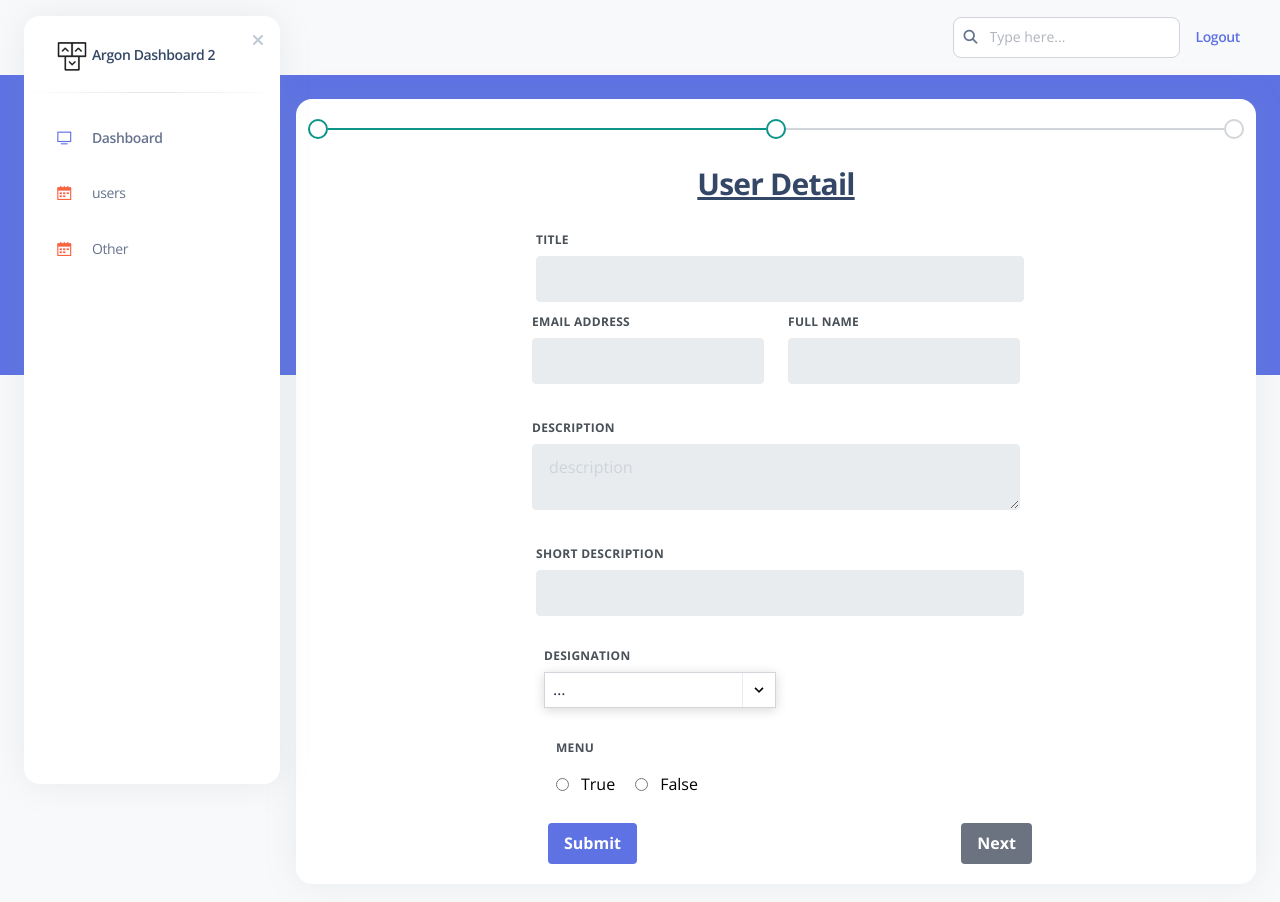
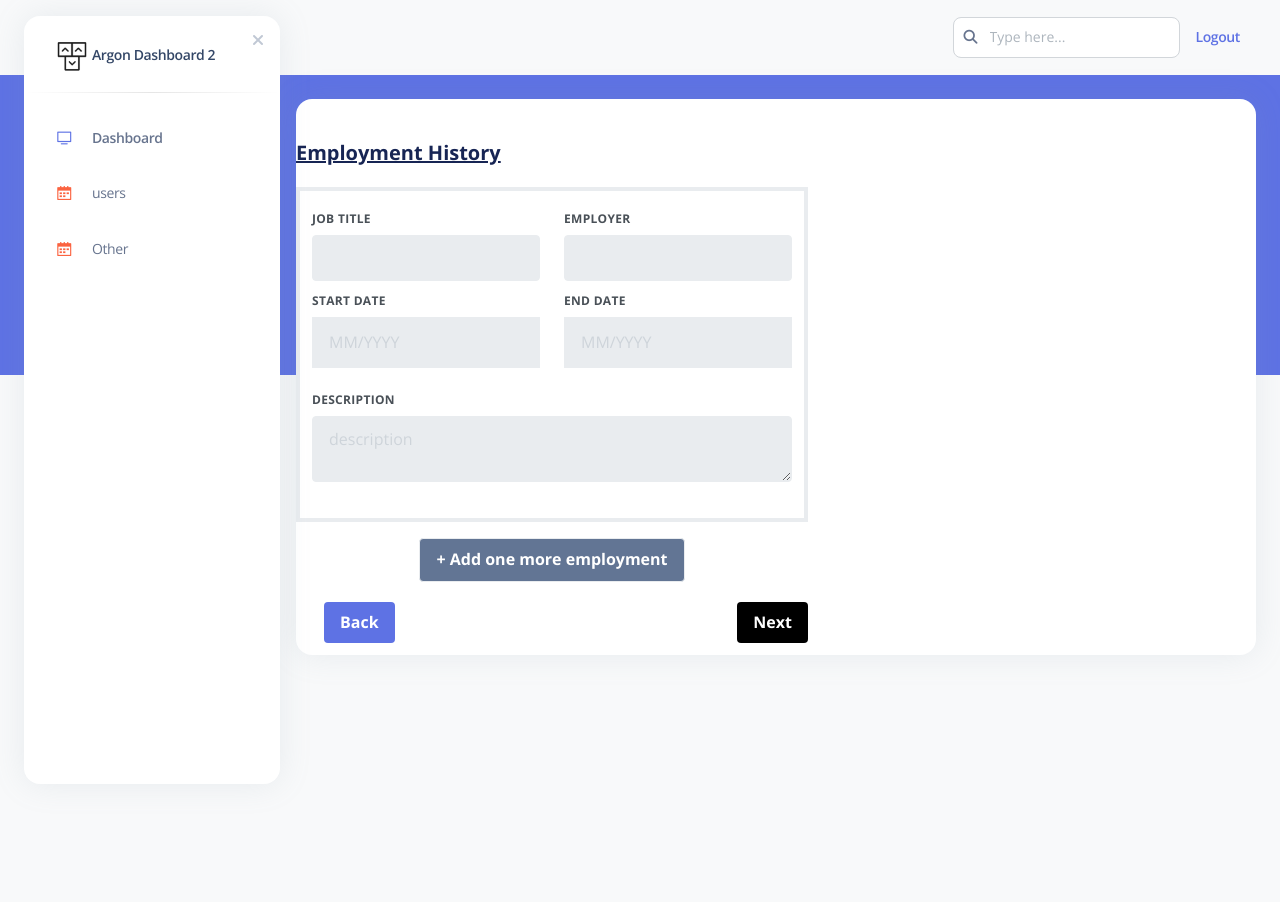
Before and after one commit to Sumittecorb/next-admin, a Next.js app: page /editUser in a window 1280 px wide. Shown: the top 902 px of the page. After the commit the page ends 800 px from the top, so only its background shows below. Built offline with nearby package versions, Linux system fonts and the light colour scheme; no server answers; the database is empty.

Commit message:
get all employment history

```diff
--- a/src/app/(frontend)/(Dashboard)/editUser/page.tsx
+++ b/src/app/(frontend)/(Dashboard)/editUser/page.tsx
@@ -5,8 +5,8 @@ import axios from "axios";
 import { useRouter, useSearchParams } from 'next/navigation'
 import { useEffect, useState } from "react";
 import { useForm } from "react-hook-form"
-import AddCategory from "./addCatgory";
 import EducationalDetail from "@/components/personalDetail/educationalDetail/page";
+import EmploymentHistory from "@/components/personalDetail/employmentHistory/page";
 
 function EditProfile() {
     type ProfileValue = {
@@ -96,7 +96,7 @@ function EditProfile() {
                     <div className="flex flex-wrap -mx-3">
                         <div className="flex-none w-full max-w-full px-3">
                             <div className="relative flex flex-col min-w-0 mb-6 break-words bg-white border-0 border-transparent border-solid shadow-xl dark:bg-slate-850 dark:shadow-dark-xl rounded-2xl bg-clip-border">
-                                {isNext ?
+                                {/* {isNext ?
                                     <AddCategory setIsNext={setIsNext} />
                                     :
                                     <div>
@@ -242,8 +242,8 @@ function EditProfile() {
                                                 </div>
                                             </div>
                                         </div>
-                                    </div>}
-                                    {/* <EducationalDetail setIsNext={setIsNext}/> */}
+                                    </div>} */}
+                                    <EmploymentHistory setIsNext={setIsNext}/>
                             </div>
                         </div>
                     </div>
--- a/src/components/personalDetail/educationalDetail/page.tsx
+++ b/src/components/personalDetail/educationalDetail/page.tsx
@@ -36,8 +36,8 @@ const EducationalDetail = ({ setIsNext }: { setIsNext: any }) => {
         setEndDate(moment(date).format('MMM YYYY'))
     }
 
-    const onsubmit = () => {
-
+    const onsubmit = (data: any) => {
+        console.log(data, "data");
     }
     const addEducation = () => {
         const currentValues = getValues();
@@ -79,6 +79,7 @@ const EducationalDetail = ({ setIsNext }: { setIsNext: any }) => {
                                         </label>
                                         <input
                                             type="text"
+                                            autoComplete='off'
                                             {...register("school", { required: true })}
                                             className={`appearance-none block w-full bg-gray-200 text-gray-700 border ${errors.school && "border-red-500"}  rounded py-3 px-4 mb-3 leading-tight focus:outline-none focus:bg-white`}
                                             id="school"
@@ -90,6 +91,7 @@ const EducationalDetail = ({ setIsNext }: { setIsNext: any }) => {
                                         </label>
                                         <input
                                             type="text"
+                                            autoComplete='off'
                                             {...register("degree", { required: true })}
                                             className={`appearance-none block w-full bg-gray-200 text-gray-700 border ${errors.degree && "border-red-500"}  rounded py-3 px-4 mb-3 leading-tight focus:outline-none focus:bg-white`}
                                             id="name"
@@ -115,7 +117,7 @@ const EducationalDetail = ({ setIsNext }: { setIsNext: any }) => {
                                                         value={startDate}
                                                         placeholderText="MM/YYYY"
                                                         showTimeInput={false}
-                                                        className="focus-visible:outline-none w-full bg-gray-200 text-gray-700 border py-3 px-4  "
+                                                        className={`focus-visible:outline-none ${errors.startDate && "border-red-500"} w-full bg-gray-200 text-gray-700 border py-3 px-4`}
                                                         name="dob"
                                                         onKeyDown={(e) => {
                                                             e.preventDefault();
@@ -148,7 +150,7 @@ const EducationalDetail = ({ setIsNext }: { setIsNext: any }) => {
                                                         value={endDate}
                                                         placeholderText="MM/YYYY"
                                                         showTimeInput={false}
-                                                        className="focus-visible:outline-none w-full bg-gray-200 text-gray-700 border py-3 px-4  "
+                                                        className={`focus-visible:outline-none w-full ${errors.endDate && "border-red-500"} bg-gray-200 text-gray-700 border py-3 px-4`}
                                                         name="endDate"
                                                         onKeyDown={(e: any) => {
                                                             e.preventDefault();
--- a/src/components/personalDetail/employmentHistory/page.tsx
+++ b/src/components/personalDetail/employmentHistory/page.tsx
@@ -6,6 +6,7 @@ import { Controller, useForm } from "react-hook-form";
 
 const EmploymentHistory = ({ setIsNext }: { setIsNext: any }) => {
     type ProfileValue = {
+        id: number
         title: string
         employer: string
         description: string
@@ -13,42 +14,27 @@ const EmploymentHistory = ({ setIsNext }: { setIsNext: any }) => {
         endDate: string
     }
 
-    const { register, control, handleSubmit, getValues, formState: { errors } } = useForm<ProfileValue>();
+    const { register, control, handleSubmit, getValues, formState: { errors }, trigger } = useForm<ProfileValue>();
     const today = new Date();
     const [startDate, setStartDate] = useState("")
     const [endDate, setEndDate] = useState("")
-    const [selectedDate, setSelectedDate] = useState<any>('')
     const [employmentHistory, setEmploymentHistory] = useState<ProfileValue[]>([
         {
+            id: 0,
             title: "",
             employer: "",
             description: "",
             startDate: "",
-            endDate: ""
-        }
+            endDate: "",
+        },
     ]);
 
-    const isEmploymentEntryEmpty = (employment: ProfileValue): boolean => {
-        return (
-            employment.title === "" &&
-            employment.employer === "" &&
-            employment.description === "" &&
-            employment.startDate === "" &&
-            employment.endDate === ""
-        );
-    };
+    console.log(employmentHistory, "employmentHistory");
 
-    // const addEmployment = () => {
-    //     setEmploymentHistory([...employmentHistory, {
-    //         title: "",
-    //         employer: "",
-    //         description: "",
-    //         startDate: "",
-    //         endDate: ""
-    //     }]);
-    // }
 
-    const addEmployment = () => {
+    const addEmployment = async () => {
+
+        const newId = employmentHistory.length;
         const currentValues = getValues();
         const isCurrentEntryEmpty = (
             currentValues.title === "" ||
@@ -58,18 +44,26 @@ const EmploymentHistory = ({ setIsNext }: { setIsNext: any }) => {
             currentValues.endDate === undefined
         );
 
-        if (isCurrentEntryEmpty) {
-            return;
-        }
+        // if (isCurrentEntryEmpty) {
+        //     return;
+        // }
 
-        setEmploymentHistory([...employmentHistory, {
-            title: "",
-            employer: "",
-            description: "",
-            startDate: "",
-            endDate: ""
-        }]);
+        setEmploymentHistory([
+            ...employmentHistory,
+            {
+                id: newId,
+                title: "",
+                employer: "",
+                description: "",
+                startDate: "",
+                endDate: "",
+            },
+        ]);
+        const isFormValid = await trigger();
+        console.log(isFormValid, "isFormValid");
+
     }
+
     const startChangeDate = (date: any) => {
         setStartDate(moment(date).format('MMM YYYY'))
     }
@@ -79,7 +73,8 @@ const EmploymentHistory = ({ setIsNext }: { setIsNext: any }) => {
     }
 
     const onsubmit = (data: any) => {
-
+        console.log(data.employment);
+        setIsNext(true)
     }
 
     return (
@@ -99,10 +94,11 @@ const EmploymentHistory = ({ setIsNext }: { setIsNext: any }) => {
                                         </label>
                                         <input
                                             type="text"
-                                            {...register("title", { required: true })}
+                                            autoComplete='off'
+                                            {...register(`employment[${employment.id}].title`, { required: true })}
                                             className={`appearance-none block w-full bg-gray-200 text-gray-700 border ${errors.title && "border-red-500"}  rounded py-3 px-4 mb-3 leading-tight focus:outline-none focus:bg-white`}
                                             id="title"
-                                            name="title"
+                                            name={`employment[${employment.id}].title`}
                                         />
                                     </div>
                                     <div className="w-full md:w-1/2 px-3">
@@ -110,11 +106,12 @@ const EmploymentHistory = ({ setIsNext }: { setIsNext: any }) => {
                                             Employer
                                         </label>
                                         <input
+                                            autoComplete='off'
                                             type="text"
-                                            {...register("employer", { required: true })}
+                                            {...register(`employment[${employment.id}].employer`, { required: true })}
                                             className={`appearance-none block w-full bg-gray-200 text-gray-700 border ${errors.employer && "border-red-500"}  rounded py-3 px-4 mb-3 leading-tight focus:outline-none focus:bg-white`}
                                             id="employer"
-                                            name="employer"
+                                            name={`employment[${employment.id}].employer`}
                                         />
                                     </div>
                                     <div className="w-full md:w-1/2 px-3">
@@ -124,28 +121,27 @@ const EmploymentHistory = ({ setIsNext }: { setIsNext: any }) => {
                                         <div>
                                             <Controller
                                                 control={control}
-
                                                 render={({ field }) => (
                                                     <DatePicker
                                                         autoComplete='off'
                                                         showMonthYearPicker
                                                         maxDate={today}
-                                                        onChange={(date) => {
-                                                            startChangeDate(date)
-                                                            field.onChange(date)
+                                                        onChange={(date: any) => {
+                                                            startChangeDate(date);
+                                                            field.onChange(date);
                                                         }}
-                                                        selected={startDate !== "" ? new Date(startDate) : null}
+                                                        selected={employment.startDate !== "" ? new Date(employment.startDate) : null}
                                                         value={startDate}
                                                         placeholderText="MM/YYYY"
                                                         showTimeInput={false}
                                                         className="focus-visible:outline-none w-full bg-gray-200 text-gray-700 border py-3 px-4  "
-                                                        name="startDate"
+                                                        name={`startDate_${index}`}
                                                         onKeyDown={(e) => {
                                                             e.preventDefault();
                                                         }}
                                                     />
                                                 )}
-                                                {...register("startDate", {
+                                                {...register(`employment[${employment.id}].startDate`, {
                                                     required: true,
                                                 })}
                                             />
@@ -164,22 +160,22 @@ const EmploymentHistory = ({ setIsNext }: { setIsNext: any }) => {
                                                         showMonthYearPicker
                                                         autoComplete='off'
                                                         maxDate={today}
-                                                        onChange={(date) => {
-                                                            startEndDate(date)
-                                                            field.onChange(date)
+                                                        onChange={(date: any) => {
+                                                            startEndDate(date);
+                                                            field.onChange(date);
                                                         }}
-                                                        selected={endDate !== "" ? new Date(endDate) : null}
+                                                        selected={employment.endDate !== "" ? new Date(employment.endDate) : null}
                                                         value={endDate}
                                                         placeholderText="MM/YYYY"
                                                         showTimeInput={false}
                                                         className="focus-visible:outline-none w-full bg-gray-200 text-gray-700 border py-3 px-4  "
-                                                        name="dob"
+                                                        name={`endDate_${index}`}
                                                         onKeyDown={(e: any) => {
                                                             e.preventDefault();
                                                         }}
                                                     />
                                                 )}
-                                                {...register("endDate", {
+                                                {...register(`employment[${employment.id}].endDate`, {
                                                     required: true,
                                                 })}
                                             />
@@ -192,8 +188,8 @@ const EmploymentHistory = ({ setIsNext }: { setIsNext: any }) => {
                                             description
                                         </label>
                                         <textarea
-                                            {...register("description", { required: true })}
-                                            name="description"
+                                            {...register(`employment[${employment.id}].description`, { required: true })}
+                                            name={`employment[${employment.id}].description`}
                                             className={`appearance-none block w-full bg-gray-200 text-gray-700 border ${errors.description && "border-red-500"}  rounded py-3 px-4 mb-3 leading-tight focus:outline-none focus:bg-white`}
                                             id="description"
                                             placeholder="description"
@@ -210,10 +206,10 @@ const EmploymentHistory = ({ setIsNext }: { setIsNext: any }) => {
                         </button>
                     </div>
                     <div className=" flex items-center justify-between ml-7 mb-3">
-                        <button type="submit" className="bg-blue-500 hover:bg-blue-700 text-white font-bold py-2 px-4 rounded">
-                            Submit
+                        <button type="button" className="bg-blue-500 hover:bg-blue-700 text-white font-bold py-2 px-4 rounded">
+                            Back
                         </button>
-                        <button onClick={() => { setIsNext(true) }} type="button" className={`bg-black text-white font-bold py-2 px-4 rounded`}>
+                        <button type="submit" className={`bg-black text-white font-bold py-2 px-4 rounded`}>
                             Next
                         </button>
                     </div>
```
